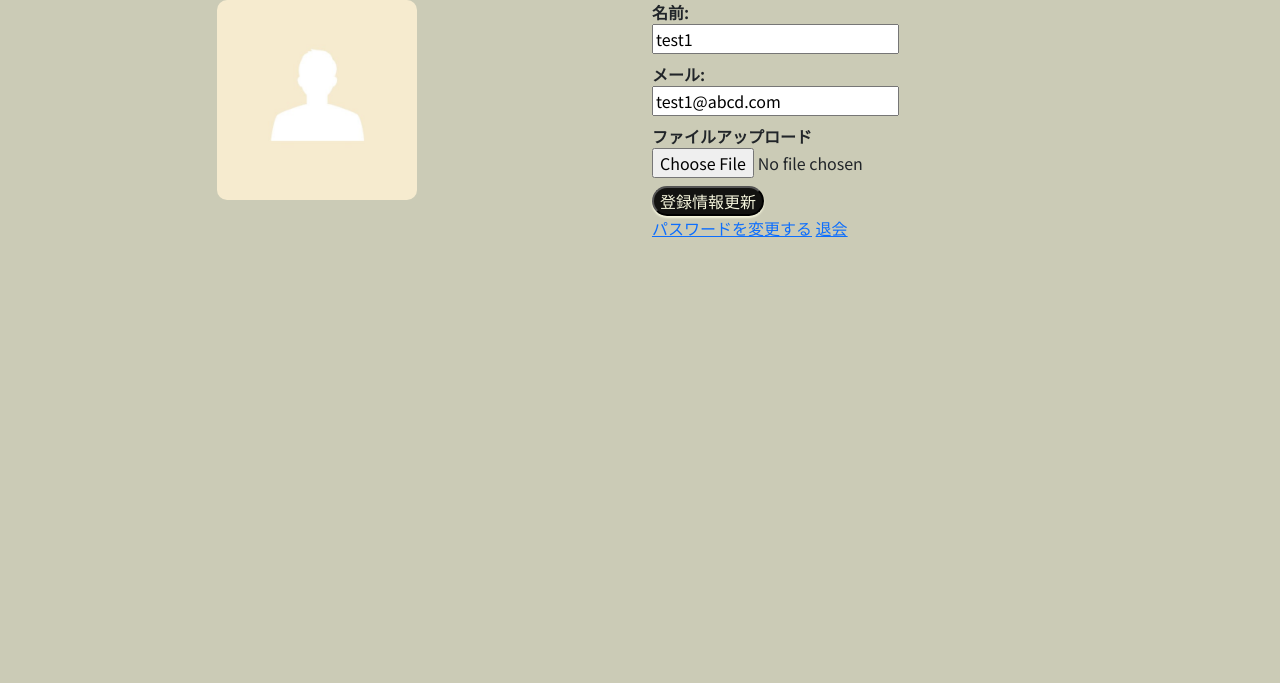
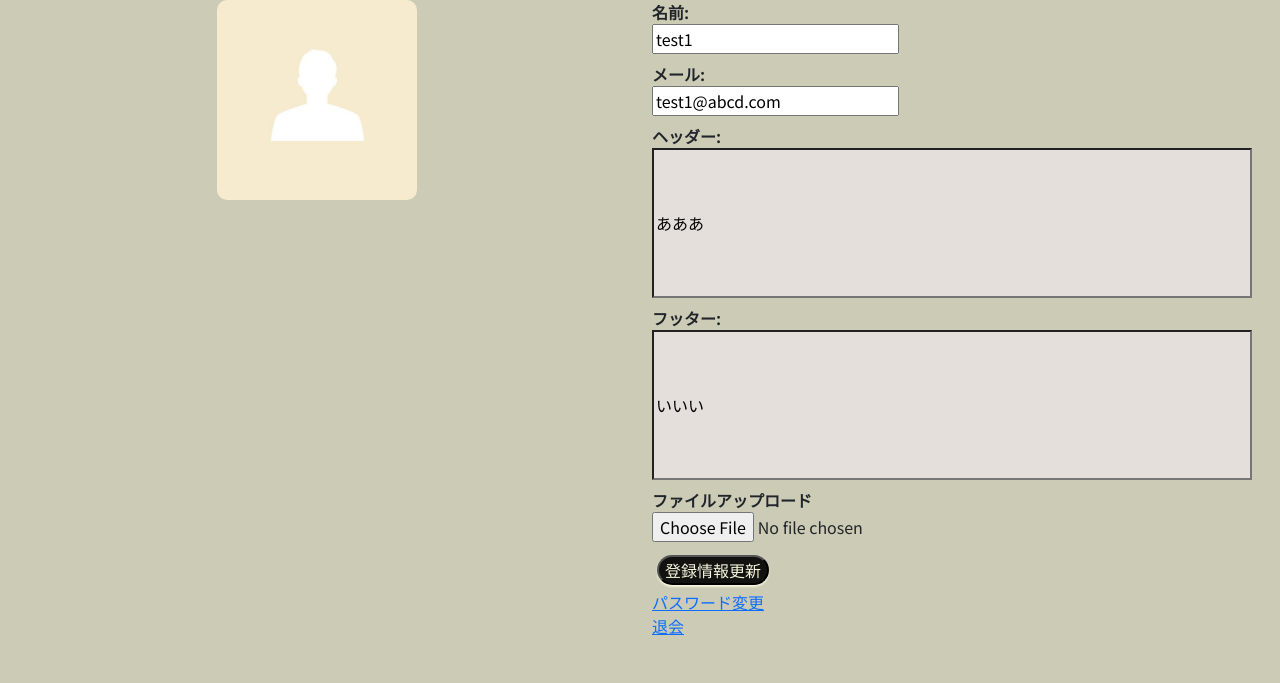
Before and after one commit to 05peruvtri07/radio_application, a Flask app: page /user in a window 1280 px wide. Shown: the part 117-800 px from the top of the page. Run offline with Flask 3, Linux system fonts and the light colour scheme; a user stored in the database is signed in; some libraries are stand-ins or nearby versions; grey boxes are pictures that could not be loaded.

Commit message:
add header footer

```diff
--- a/flaskr/forms.py
+++ b/flaskr/forms.py
@@ -59,6 +59,8 @@ class UserForm(Form):
     email = StringField('メール:', validators=[DataRequired(), Email('メールアドレスが誤っています')])
 
     username = StringField('名前:', validators=[DataRequired()])
+    header = StringField('ヘッダー:', validators=[DataRequired()])
+    footer = StringField('フッター:', validators=[DataRequired()])
     picture_path = FileField('ファイルアップロード')
     submit = SubmitField('登録情報更新')
 
@@ -115,7 +117,9 @@ class MessageForm(Form):
 class MailForm(Form):
     to_email = TextAreaField('メールアドレス')
     mail_topic = TextAreaField('件名')
+    header = TextAreaField('ヘッダー')
     mail_message = TextAreaField('本文※メール作成後クリップボードにコピーされます。')
+    footer = TextAreaField('フッター')
     submit = SubmitField('メール作成')
 
 # ユーザ削除
--- a/flaskr/models.py
+++ b/flaskr/models.py
@@ -2,7 +2,7 @@ from flaskr import db, login_manager
 from flask_bcrypt import generate_password_hash, check_password_hash
 from flask_login import UserMixin, current_user
 from sqlalchemy.orm import aliased
-from sqlalchemy import and_, or_
+from sqlalchemy import and_, or_, desc
 
 from datetime import datetime, timedelta
 from uuid import uuid4
@@ -23,6 +23,8 @@ class User(UserMixin, db.Model):
         default=generate_password_hash('snsflaskapp')
     )
     picture_path = db.Column(db.Text, default='no_image/no_image.jpg')
+    header = db.Column(db.String(300), index=True, nullable=True)
+    footer = db.Column(db.String(300), index=True, nullable=True)
     # 有効か無効かのフラグ
     is_active = db.Column(db.Boolean, unique=False, default=False)
     create_at = db.Column(db.DateTime, default=datetime.now)
@@ -349,7 +351,7 @@ class Mail(db.Model):
 
     @classmethod
     def select_mail_by_user_id(cls, user_id):
-        return cls.query.filter(cls.user_id==user_id).all()
+        return cls.query.filter(cls.user_id==user_id).order_by(desc(cls.create_at)).all()
 
     @classmethod
     def select_mail_by_id(cls, id):
--- a/flaskr/static/css/style.css
+++ b/flaskr/static/css/style.css
@@ -6,7 +6,7 @@ body{
 	background-color:rgb(203, 203, 182);
 }
 
-/* アプリネーム */
+/* メニューバー */
 .app_name{
 	font-family: HGS創英角ﾎﾟｯﾌﾟ体;
 	color: rgb(203, 203, 182);
@@ -16,9 +16,11 @@ body{
 /* ボタン */
 .btn ,#submit {
 	color: beige;
+	margin:5px;
 	background-color:  rgb(18, 18, 16);
 	border-radius: 20px;
 	box-shadow: 0 2px 2px 0;
+	text-decoration: none;
 }
 
 a:hover ,.btn:hover ,#submit:hover {
@@ -84,9 +86,13 @@ a:hover ,.btn:hover ,#submit:hover {
 	align-items: center;
 }
 
-#to_email, #mail_topic, #mail_message {
+#to_email, #mail_topic, #header, #mail_message, #footer {
 	background-color: rgb(228, 223, 218);
 	width: 600px
+}
+
+#header, #footer {
+	height: 150px;
 }
 
 #mail_message {
@@ -94,7 +100,11 @@ a:hover ,.btn:hover ,#submit:hover {
 }
 
 /* ユーザ画面 */
-
+.user_option {
+	display: flex;
+	flex-direction: column;
+	vertical-align: top;
+}
 
 /* テーブル_共通 */
 .table {
@@ -128,6 +138,9 @@ td {
 	max-width: 0px;
 }
 
+.m_list_btn {
+	text-align: center;
+}
 
 /* メッセージ画面 */
 .speech-bubble-dest {
--- a/flaskr/templates/mail.html
+++ b/flaskr/templates/mail.html
@@ -10,7 +10,13 @@
     {{ form.csrf_token}}
     {{ render_field(form.to_email) }}
     {{ render_field(form.mail_topic) }}
+    {% if current_user.is_authenticated %}
+    {{ render_field(form.header) }}
+    {% endif %}
     {{ render_field(form.mail_message) }}
+    {% if current_user.is_authenticated %}
+    {{ render_field(form.footer) }}
+    {% endif %}
     {{ form.submit }}
     </form>
 </div>
--- a/flaskr/templates/mail_list.html
+++ b/flaskr/templates/mail_list.html
@@ -23,8 +23,8 @@
                     <td class = "m_list">{{ mail.mail_topic }}</td>
                     <td class = "m_list">{{ mail.mail_message }}</td>
                     <td class = "m_list">{{ mail.create_at.strftime('%Y年%m月%d日 %H:%m') }}</td>
-                    <td class = "m_list"><a href="{{ url_for('app.mail2', id = mail.id) }}" class="btn btn-link">参照作成</a></td>
-                    <td class = "m_list"><a href="{{ url_for('app.mail_delete', id = mail.id) }}" class="btn btn-link">削除</a></td>
+                    <td class = "m_list m_list_btn"><a href="{{ url_for('app.mail2', id = mail.id) }}" class="btn btn-link">参照作成</a></td>
+                    <td class = "m_list m_list_btn"><a href="{{ url_for('app.mail_delete', id = mail.id) }}" class="btn btn-link">削除</a></td>
                 </tr>
             {% endfor %}
             </tbody>
--- a/flaskr/templates/user.html
+++ b/flaskr/templates/user.html
@@ -15,15 +15,17 @@
         <img class="user-image-big" img src ="{{url_for('static', filename=current_user.picture_path)}}">
         {% endif %}
     </div>
-    <div class="col-lg-4 offset-lg-2">
+    <div class="col-lg-4 offset-lg-2 user_option">
         <form method="POST" enctype="multipart/form-data">
             {{form.csrf_token}}
             {{render_field(form.username, value=current_user.username)}}
             {{render_field(form.email, value=current_user.email)}}
+            {{render_field(form.header, value=current_user.header)}}
+            {{render_field(form.footer, value=current_user.footer)}}
             {{render_field(form.picture_path)}}
             {{form.submit()}}
         </form>
-        <a href="{{url_for('app.change_password')}}">パスワードを変更する</a>
+        <a href="{{url_for('app.change_password')}}">パスワード変更</a>
         <a href="{{url_for('app.delete')}}">退会</a>
     </div>
 </div>
--- a/flaskr/views.py
+++ b/flaskr/views.py
@@ -41,10 +41,14 @@ def home():
 @bp.route('/mail', methods=['GET', 'POST'])
 def mail1():
     form = MailForm(request.form)
-    print(id)
-    if request.method == 'POST' and form.validate():
+    if request.method == 'GET' :
+        if current_user.is_authenticated:
+            user = User.select_user_by_id(current_user.get_id())
+            form.header.data = user.header
+            form.footer.data = user.footer
+    elif request.method == 'POST' and form.validate():
         neta_mail = f'mailto:{form.to_email.data}?subject={form.mail_topic.data}'
-        pyperclip.copy(form.mail_message.data)
+        pyperclip.copy(f'{form.header.data}\n{form.mail_message.data}\n{form.footer.data}')
         if current_user.is_authenticated:
             mail = Mail (
                 user_id = current_user.get_id(),
@@ -55,20 +59,23 @@ def mail1():
             mail.create_new_mail()
             db.session.commit()
         return redirect(neta_mail)
-    return render_template('mail.html', form = form)
+    return render_template('mail.html', form = form )
 
 # メール参照作成
 @bp.route('/mail/<int:id>', methods=['GET', 'POST'])
 def mail2(id):
     form = MailForm(request.form)
     if request.method == 'GET' :
+        user = User.select_user_by_id(current_user.get_id())
+        form.header.data = user.header
+        form.footer.data = user.footer
         r_mail = Mail.select_mail_by_id(id)
         form.to_email.data = r_mail.to_email
         form.mail_topic.data = r_mail.mail_topic
         form.mail_message.data = r_mail.mail_message
     elif request.method == 'POST' and form.validate():
         neta_mail = f'mailto:{form.to_email.data}?subject={form.mail_topic.data}'
-        pyperclip.copy(form.mail_message.data)
+        pyperclip.copy(f'{form.header.data}\n{form.mail_message.data}\n{form.footer.data}')
         if current_user.is_authenticated:
             mail = Mail (
                 user_id = current_user.get_id(),
@@ -186,6 +193,8 @@ def user():
         user = User.select_user_by_id(user_id)
         user.username = form.username.data
         user.email = form.email.data
+        user.header = form.header.data
+        user.footer = form.footer.data
         # プロフィール画像を設定
         file = request.files[form.picture_path.name].read()
         if file:
```
Also changed, not shown: migrations/versions/ac7e4de16938_add_header_footer.py (added, +38 -0 lines), data.sqlite.
